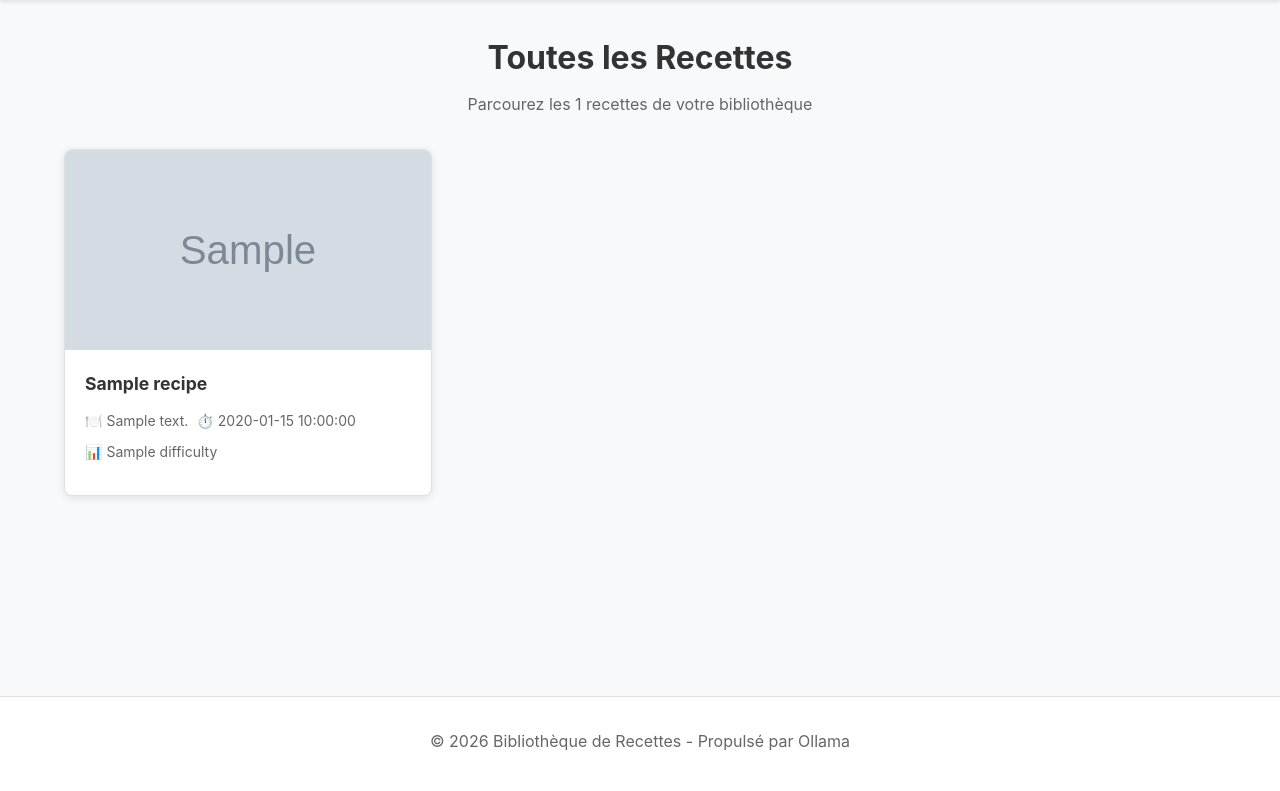
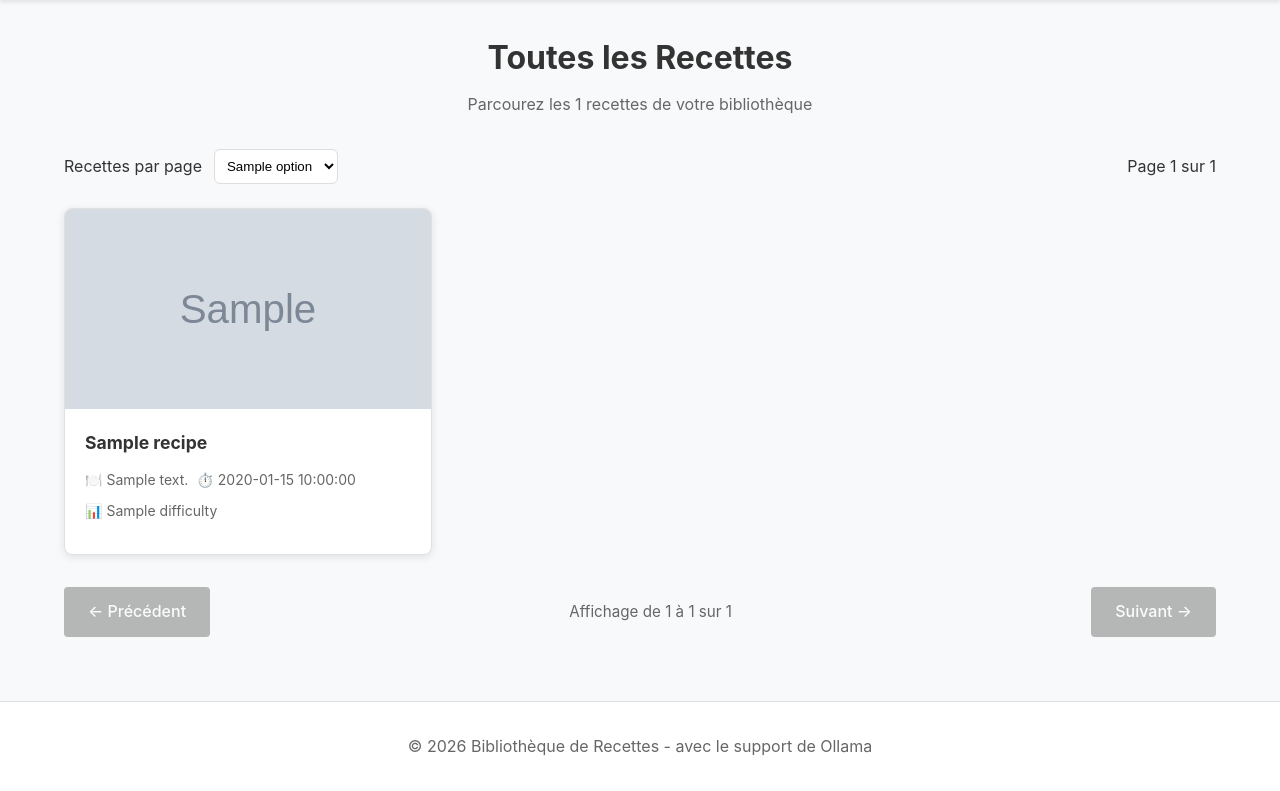
Before and after one commit to fredericfaddaIBM/cuisine-recipes-library, a Flask app: template templates/recipes.html in a window 1280 px wide. Shown: the part 70-861 px from the top of the page. Before the commit the page ends 820 px from the top, so only its background shows below. Run offline with Flask 3, Linux system fonts and the light colour scheme; the template is opened without the code that fills it: most values are stand-ins (such as "Sample title", 1, 10 or a date in 2020); grey boxes marked "Sample" are stand-in pictures.

Commit message:
add pagination

```diff
--- a/app.py
+++ b/app.py
@@ -9,6 +9,7 @@ import json
 from pathlib import Path
 from datetime import datetime
 from flask import Flask, render_template, request, jsonify, send_from_directory, redirect, url_for
+from math import ceil
 from werkzeug.utils import secure_filename
 import frontmatter
 import markdown
@@ -32,6 +33,29 @@ def allowed_file(filename):
     """Check if file extension is allowed."""
     return '.' in filename and \
            filename.rsplit('.', 1)[1].lower() in app.config['ALLOWED_EXTENSIONS']
+
+
+def get_pagination_args(default_per_page=4):
+    """Extract and sanitize pagination parameters from request args/json."""
+    data = request.json if request.is_json else request.args
+
+    page = data.get('page', 1)
+    per_page = data.get('per_page', default_per_page)
+
+    try:
+        page = max(int(page), 1)
+    except (TypeError, ValueError):
+        page = 1
+
+    allowed_per_page_values = [4, 10, 20, 50, 100]
+    try:
+        per_page = int(per_page)
+        if per_page not in allowed_per_page_values:
+            per_page = default_per_page
+    except (TypeError, ValueError):
+        per_page = default_per_page
+
+    return page, per_page, allowed_per_page_values
 
 
 @app.route('/')
@@ -94,6 +118,7 @@ def search():
     """Search page for recipes."""
     if request.method == 'POST':
         data = request.json
+        page, per_page, allowed_per_page_values = get_pagination_args()
 
         # Extract search parameters
         semantic_query = data.get('semantic_query')
@@ -104,7 +129,6 @@ def search():
         max_time = data.get('max_time')
         difficulty = data.get('difficulty')
         exclude_ingredients = data.get('exclude_ingredients', [])
-        limit = data.get('limit', 10)
 
         # Perform search
         try:
@@ -117,12 +141,18 @@ def search():
                 max_time=int(max_time) if max_time else None,
                 difficulty=difficulty,
                 exclude_ingredients=exclude_ingredients if exclude_ingredients else None,
-                limit=limit
+                limit=1000
             )
+
+            total_results = len(results)
+            total_pages = ceil(total_results / per_page) if total_results else 0
+            start_idx = (page - 1) * per_page
+            end_idx = start_idx + per_page
+            paginated_results = results[start_idx:end_idx]
 
             # Format results
             formatted_results = []
-            for recipe_id, score in results:
+            for recipe_id, score in paginated_results:
                 recipe_file = Path(app.config['RECIPES_FOLDER']) / f"{recipe_id}.md"
                 if recipe_file.exists():
                     recipe = searcher._load_recipe(str(recipe_file))
@@ -141,7 +171,16 @@ def search():
             return jsonify({
                 'success': True,
                 'results': formatted_results,
-                'count': len(formatted_results)
+                'count': total_results,
+                'pagination': {
+                    'page': page,
+                    'per_page': per_page,
+                    'total_pages': total_pages,
+                    'total_results': total_results,
+                    'has_prev': page > 1,
+                    'has_next': page < total_pages,
+                    'allowed_per_page_values': allowed_per_page_values
+                }
             })
         except Exception as e:
             return jsonify({
@@ -149,7 +188,13 @@ def search():
                 'error': str(e)
             }), 500
 
-    return render_template('search.html')
+    _, default_per_page, allowed_per_page_values = get_pagination_args()
+
+    return render_template(
+        'search.html',
+        default_per_page=default_per_page,
+        per_page_options=allowed_per_page_values
+    )
 
 
 @app.route('/recipe/<recipe_id>')
@@ -233,6 +278,7 @@ def edit_recipe(recipe_id):
 @app.route('/recipes')
 def list_recipes():
     """List all recipes."""
+    page, per_page, allowed_per_page_values = get_pagination_args()
     recipes_dir = Path(app.config['RECIPES_FOLDER'])
     recipe_files = list(recipes_dir.glob('*.md'))
 
@@ -252,7 +298,35 @@ def list_recipes():
     # Sort by title
     recipes.sort(key=lambda x: x['title'])
 
-    return render_template('recipes.html', recipes=recipes)
+    total_recipes = len(recipes)
+    total_pages = ceil(total_recipes / per_page) if total_recipes else 0
+    start_idx = (page - 1) * per_page
+    end_idx = start_idx + per_page
+    paginated_recipes = recipes[start_idx:end_idx]
+
+    return render_template(
+        'recipes.html',
+        recipes=paginated_recipes,
+        total_recipes=total_recipes,
+        page=page,
+        per_page=per_page,
+        total_pages=total_pages,
+        has_prev=page > 1,
+        has_next=page < total_pages,
+        per_page_options=allowed_per_page_values
+    )
+
+
+@app.route('/api/recipes/count')
+def recipes_count():
+    """Return the total number of recipes."""
+    recipes_dir = Path(app.config['RECIPES_FOLDER'])
+    total_recipes = len(list(recipes_dir.glob('*.md')))
+
+    return jsonify({
+        'success': True,
+        'count': total_recipes
+    })
 
 
 @app.route('/images/<filename>')
--- a/templates/base.html
+++ b/templates/base.html
@@ -26,7 +26,7 @@
 
     <footer>
         <div class="container">
-            <p>&copy; 2026 Bibliothèque de Recettes - Propulsé par Ollama</p>
+            <p>&copy; 2026 Bibliothèque de Recettes - avec le support de Ollama</p>
         </div>
     </footer>
 
--- a/templates/recipes.html
+++ b/templates/recipes.html
@@ -6,10 +6,23 @@
 <div class="recipes-list-container">
     <div class="recipes-header">
         <h1>Toutes les Recettes</h1>
-        <p>Parcourez les {{ recipes|length }} recettes de votre bibliothèque</p>
+        <p>Parcourez les {{ total_recipes }} recettes de votre bibliothèque</p>
     </div>
 
-    {% if recipes %}
+    {% if total_recipes %}
+    <div class="pagination-toolbar">
+        <form method="get" class="per-page-form">
+            <label for="per-page">Recettes par page</label>
+            <select id="per-page" name="per_page" onchange="this.form.submit()">
+                {% for option in per_page_options %}
+                <option value="{{ option }}" {% if option == per_page %}selected{% endif %}>{{ option }}</option>
+                {% endfor %}
+            </select>
+            <input type="hidden" name="page" value="1">
+        </form>
+        <p>Page {{ page }} sur {{ total_pages if total_pages > 0 else 1 }}</p>
+    </div>
+
     <div class="recipes-grid">
         {% for recipe in recipes %}
         <div class="recipe-card">
@@ -28,6 +41,22 @@
             </div>
         </div>
         {% endfor %}
+    </div>
+
+    <div class="pagination">
+        <a href="/recipes?page={{ page - 1 }}&per_page={{ per_page }}"
+           class="btn btn-secondary {% if not has_prev %}disabled{% endif %}"
+           {% if not has_prev %}aria-disabled="true" tabindex="-1"{% endif %}>
+            ← Précédent
+        </a>
+        <span class="pagination-status">
+            Affichage de {{ ((page - 1) * per_page) + 1 }} à {{ ((page - 1) * per_page) + (recipes|length) }} sur {{ total_recipes }}
+        </span>
+        <a href="/recipes?page={{ page + 1 }}&per_page={{ per_page }}"
+           class="btn btn-secondary {% if not has_next %}disabled{% endif %}"
+           {% if not has_next %}aria-disabled="true" tabindex="-1"{% endif %}>
+            Suivant →
+        </a>
     </div>
     {% else %}
     <div class="empty-state">
@@ -58,6 +87,29 @@
 
 .recipes-header p {
     color: #666;
+}
+
+.pagination-toolbar {
+    display: flex;
+    justify-content: space-between;
+    align-items: center;
+    gap: 1rem;
+    margin-bottom: 1.5rem;
+    flex-wrap: wrap;
+}
+
+.per-page-form {
+    display: flex;
+    align-items: center;
+    gap: 0.75rem;
+}
+
+.per-page-form select {
+    min-width: 90px;
+    padding: 0.5rem;
+    border: 1px solid #ddd;
+    border-radius: 6px;
+    background: white;
 }
 
 .recipes-grid {
@@ -122,6 +174,25 @@
     display: inline-block;
 }
 
+.pagination {
+    display: flex;
+    justify-content: space-between;
+    align-items: center;
+    gap: 1rem;
+    margin-top: 2rem;
+    flex-wrap: wrap;
+}
+
+.pagination-status {
+    color: #666;
+    font-size: 0.95rem;
+}
+
+.btn.disabled {
+    pointer-events: none;
+    opacity: 0.5;
+}
+
 .empty-state {
     text-align: center;
     padding: 4rem 2rem;
```
Also changed, not shown: templates/index.html (+7 -8 lines), templates/search.html (+105 -9 lines), README.md.
